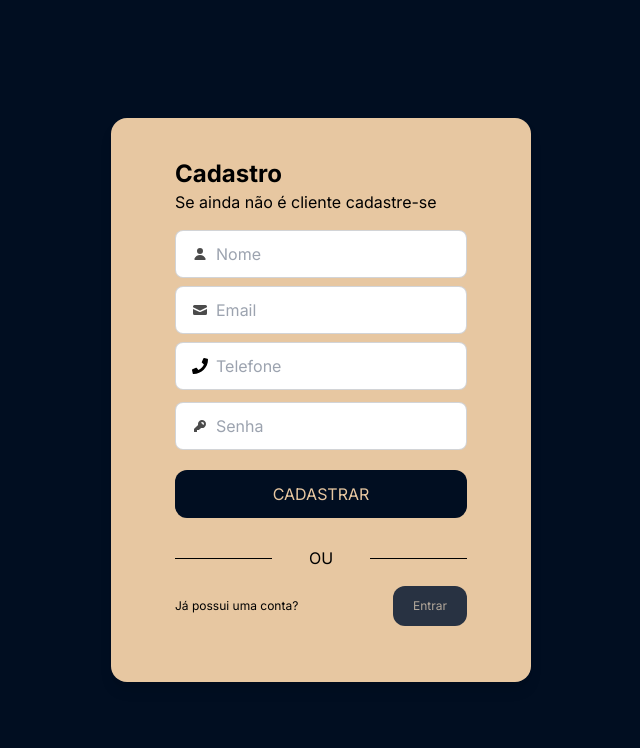
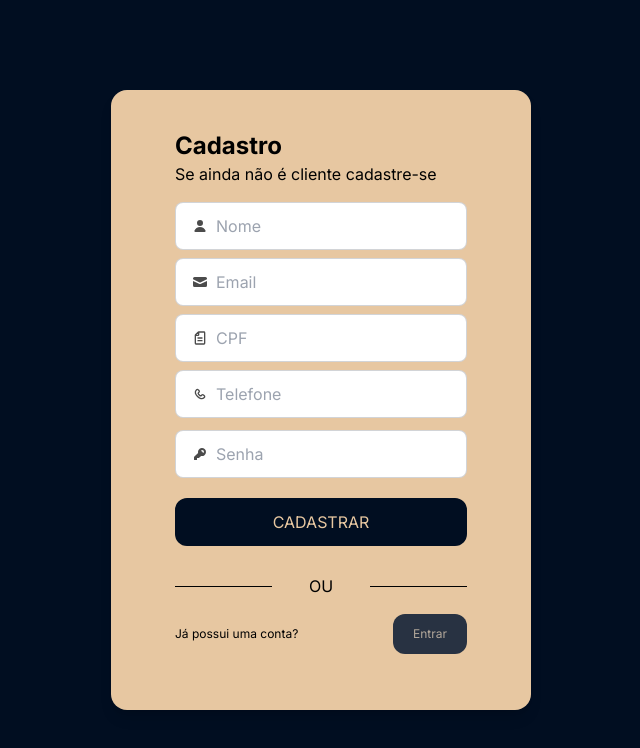
Before and after one commit to serbiow/PI_2semestre, a Next.js app: page /cadastro in a window 1280 px wide. Shown: the top 748 px of the page, without its empty margins (319-959 px from the left). Built offline with nearby package versions, Linux system fonts and the light colour scheme.

Commit message:
Add files via upload

```diff
--- a/src/app/cadastro/page.tsx
+++ b/src/app/cadastro/page.tsx
@@ -25,9 +25,25 @@ export default function cadastro(){
     className="grow bg-slate-100"
     placeholder="Email" />
 </label>
+{/* CPF */}
+<label className="input input-bordered flex items-center gap-2 mt-2">
+<svg className="w-4 h-4 opacity-70" aria-hidden="true" xmlns="http://www.w3.org/2000/svg" width="24" height="24" fill="none" viewBox="0 0 24 24">
+  <path stroke="currentColor" stroke-linecap="round" stroke-linejoin="round" stroke-width="2" d="M10 3v4a1 1 0 0 1-1 1H5m4 8h6m-6-4h6m4-8v16a1 1 0 0 1-1 1H6a1 1 0 0 1-1-1V7.914a1 1 0 0 1 .293-.707l3.914-3.914A1 1 0 0 1 9.914 3H18a1 1 0 0 1 1 1Z"/>
+</svg>
+
+  <input
+    type="text"
+    className="grow bg-slate-100"
+    placeholder="CPF" />
+</label>
+
 {/* Telefone */}
 <label className="input input-bordered flex items-center gap-2 mt-2">
-<svg aria-hidden="true" focusable="false" xmlns="http://www.w3.org/2000/svg" viewBox="0 0 512 512" width="1em" height="1em"><path d="M493.4 24.6l-104-24c-11.3-2.6-22.9 3.3-27.5 13.9l-48 112c-4.2 9.8-1.4 21.3 6.9 28l60.6 49.6c-36 76.7-98.9 140.5-177.2 177.2l-49.6-60.6c-6.8-8.3-18.2-11.1-28-6.9l-112 48C3.9 366.5-2 378.1.6 389.4l24 104C27.1 504.2 36.7 512 48 512c256.1 0 464-207.5 464-464 0-11.2-7.7-20.9-18.6-23.4z"/></svg>
+<svg className="w-4 h-4 opacity-70" aria-hidden="true" xmlns="http://www.w3.org/2000/svg" width="24" height="24" fill="none" viewBox="0 0 24 24">
+  <path stroke="currentColor" stroke-linecap="round" stroke-linejoin="round" stroke-width="2" d="M18.427 14.768 17.2 13.542a1.733 1.733 0 0 0-2.45 0l-.613.613a1.732 1.732 0 0 1-2.45 0l-1.838-1.84a1.735 1.735 0 0 1 0-2.452l.612-.613a1.735 1.735 0 0 0 0-2.452L9.237 5.572a1.6 1.6 0 0 0-2.45 0c-3.223 3.2-1.702 6.896 1.519 10.117 3.22 3.221 6.914 4.745 10.12 1.535a1.601 1.601 0 0 0 0-2.456Z"/>
+</svg>
+
+
 <input type="text" className="grow" placeholder="Telefone" />
 </label>
 {/* Senha */}
--- a/src/app/page.tsx
+++ b/src/app/page.tsx
@@ -1,11 +1,26 @@
 import Image from "next/image";
+
 
 export default function Home() {
   return (
-    <main className="flex min-h-screen flex-col items-center justify-between p-24">
+    <main className="p-0 h-screen w-screen m-0">
+     <nav className=" flex list-none w-screen bg-[#010E21]  text-[#E7C7A1] pt-8 py-8  gap-5">
+    <li> <Image
+        className="ml-10"
+        src=""
+        width={30}
+        height={30}
+        alt="Tail_logo"
+      /></li>
+    <div className="flex list-none w-screen justify-center gap-5">
+    <li className="hover:text-[#f1dabd] transition-all">Cursos</li>
+    <li className="hover:text-[#f1dabd] transition-all">Quem sou eu?</li>
+    <li className="hover:text-[#f1dabd] transition-all">Serviços</li>
+    </div>
+    <div className="text-[#E7C7A1] ml-auto mr-10 hover:text-[#f1dabd] transition-all border-b-[#E7C7A1] ">Login</div>
+     </nav>
 
 
-      <a href="login"><h1>Tela de login</h1></a>
     </main>
   );
 }
```
Also changed, not shown: public/icone_studio.png (added), src/icone_studio.png (added).
